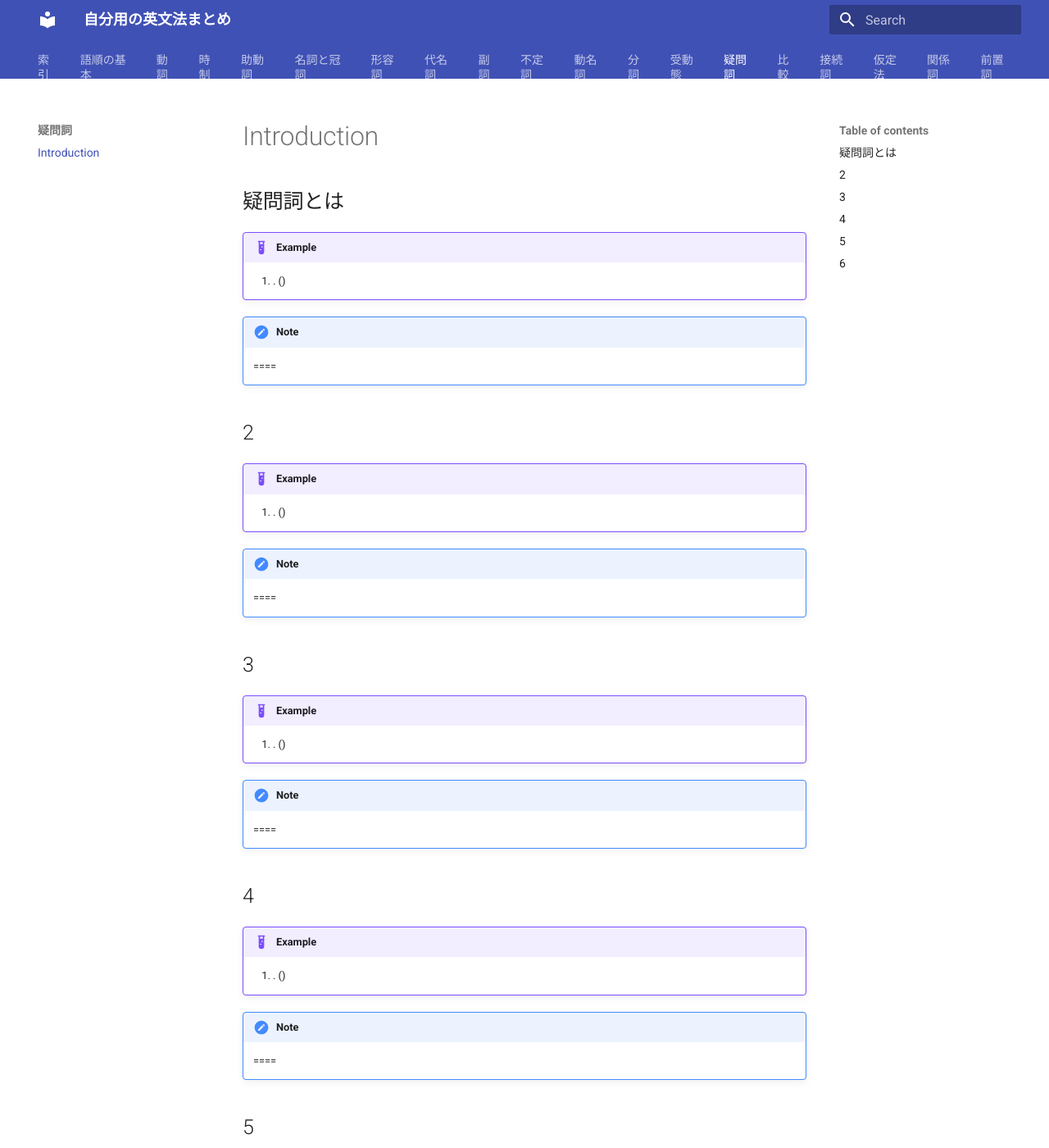
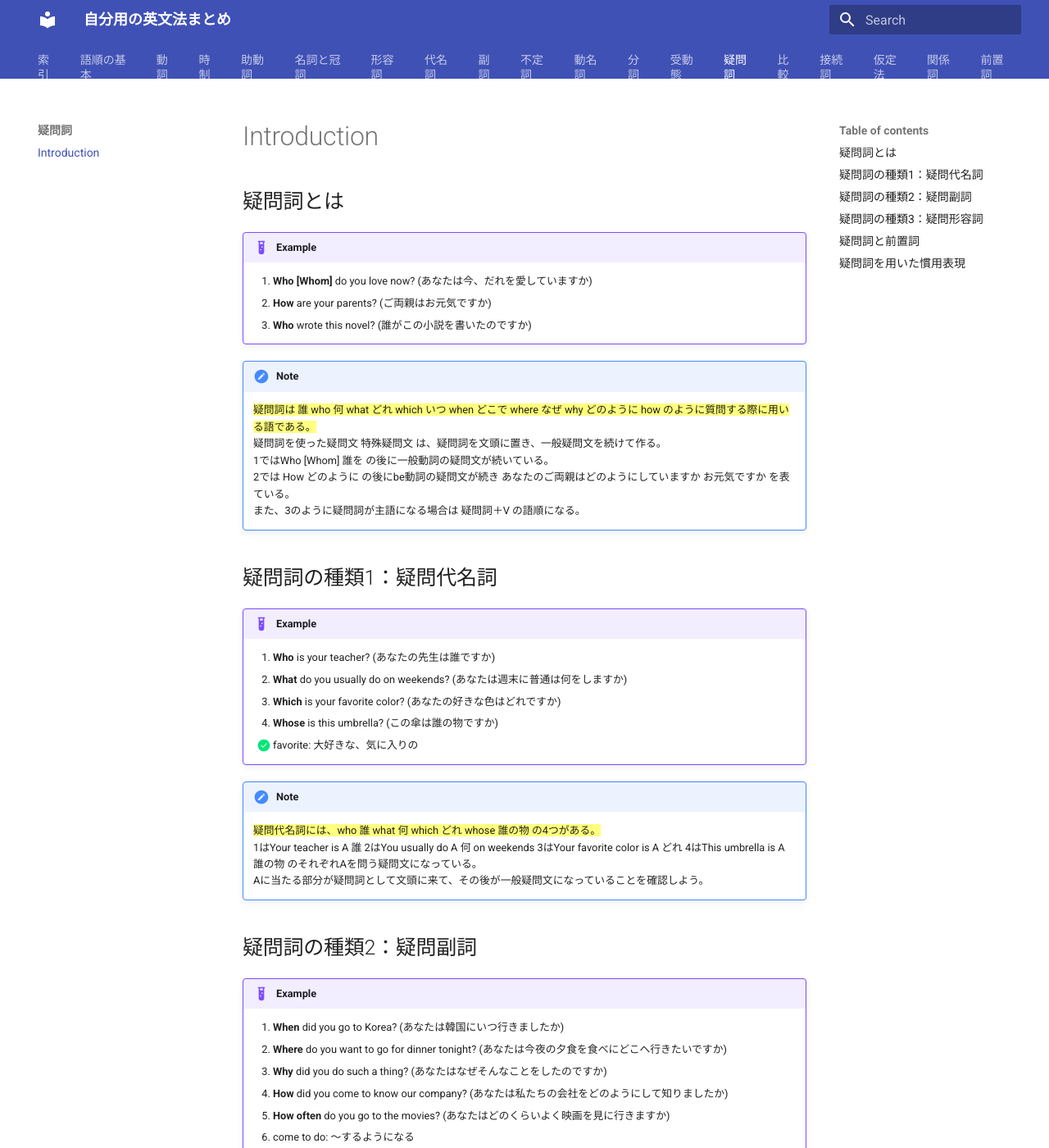
Before and after one commit to kazuma-kimura/listen-english-docs, an MkDocs documentation site: the page built from docs/interrogative/introduction.md, in a window 1280 px wide and 1400 px high. Shown: the whole window at 82% size. Built offline with MkDocs 1.6.1 and Material for MkDocs 9.7.7, drawn with Linux system fonts in a browser that asks for light colours; some of the changed text lies outside the part shown.

Commit message:
疑問詞コンテンツの追加。

```diff
--- a/docs/interrogative/introduction.md
+++ b/docs/interrogative/introduction.md
@@ -3,47 +3,75 @@
 ## 疑問詞とは
 
 !!! Example
-    1. . ()
+    1. **Who [Whom]** do you love now? (あなたは今、だれを愛していますか)
+    2. **How** are your parents? (ご両親はお元気ですか)
+    3. **Who** wrote this novel? (誰がこの小説を書いたのですか)
 
 !!! Note
-    ====
+    ==疑問詞は 誰 who 何 what どれ which いつ when どこで where なぜ why どのように how のように質問する際に用いる語である。==
+    疑問詞を使った疑問文 特殊疑問文 は、疑問詞を文頭に置き、一般疑問文を続けて作る。
+    1ではWho [Whom] 誰を の後に一般動詞の疑問文が続いている。
+    2では How どのように の後にbe動詞の疑問文が続き あなたのご両親はどのようにしていますか お元気ですか を表ている。
+    また、3のように疑問詞が主語になる場合は 疑問詞＋V の語順になる。
 
-## 2
+## 疑問詞の種類1：疑問代名詞
 
 !!! Example
-    1. . ()
+    1. **Who** is your teacher? (あなたの先生は誰ですか)
+    2. **What** do you usually do on weekends? (あなたは週末に普通は何をしますか)
+    3. **Which** is your favorite color? (あなたの好きな色はどれですか)
+    4. **Whose** is this umbrella? (この傘は誰の物ですか)
+    5. [x] favorite: 大好きな、気に入りの
 
 !!! Note
-    ====
+    ==疑問代名詞には、who 誰 what 何 which どれ whose 誰の物 の4つがある。==
+    1はYour teacher is A 誰 2はYou usually do A 何 on weekends 3はYour favorite color is A どれ 4はThis umbrella is A 誰の物 のそれぞれAを問う疑問文になっている。
+    Aに当たる部分が疑問詞として文頭に来て、その後が一般疑問文になっていることを確認しよう。
 
-## 3
+## 疑問詞の種類2：疑問副詞
 
 !!! Example
-    1. . ()
+    1. **When** did you go to Korea? (あなたは韓国にいつ行きましたか)
+    2. **Where** do you want to go for dinner tonight? (あなたは今夜の夕食を食べにどこへ行きたいですか)
+    3. **Why** did you do such a thing? (あなたはなぜそんなことをしたのですか)
+    4. **How** did you come to know our company? (あなたは私たちの会社をどのようにして知りましたか)
+    5. **How often** do you go to the movies? (あなたはどのくらいよく映画を見に行きますか)
+    6. come to do: 〜するようになる
+    7. go to the movies: 映画を見に行く
 
 !!! Note
-    ====
+    ==疑問代名詞には、who 誰 what 何 which どれ whose 誰の物 の4つがある。==
+    whenは時、whereは場所、whyは理由、howは方法、様子をさいに用いられる。
+    いつ [どこで なぜ どのように] 〜する のように、文の動詞を修飾する部分を問う疑問詞なので、疑問 副詞 と呼ばれる。
+    またhowは形容詞や副詞を修飾して どのくらい〜 と程度を問う問題にも用いられる。
+    5ではhow oftenで どのくらい頻度に を表ている。
 
-## 4
+## 疑問詞の種類3：疑問形容詞
 
 !!! Example
-    1. . ()
+    1. **What** size are your shoes? (あなたの靴はどのサイズですか)
+    2. **Which digital camera** do you recommend? (あなたはどのデジタルカメラをオススメしますか)
+    3. **Whose bag** is this? (これは誰のカバンですか)
+    4. [x] recommend: 〜を推測[推奨]する
 
 !!! Note
-    ====
+    ==疑問形容詞には、what 何の、どの which どちらの、どの whose 誰の の3つがある。==
 
-## 5
+## 疑問詞と前置詞
 
 !!! Example
-    1. . ()
+    1. **Who[Whom]** did you go there **with**? = **With whom** did you go there? (あなたはそこへ誰と行ったのですか)
 
 !!! Note
-    ====
+    ==疑問詞が前置詞の目的語になる場合は、疑問詞だけを文頭に置くのが普通である。==
+    With whomのように 前置詞＋疑問詞 を文頭にだすこともできるが、口語ではあまり用いられない。
+    なお文頭の 前置詞＋whom は(×) 前置詞＋who にすることはできない。
 
-## 6
+## 疑問詞を用いた慣用表現
 
 !!! Example
-    1. . ()
+    1. **How[What] about** going for a walk? (散歩に行きませんか)
+    2. **Why don't you** change your mind? (考え直してみたらどうですか)
 
 !!! Note
-    ====
+    ==疑問詞を使った慣用表現は、日常会話で頻繁に使われている。==
```
